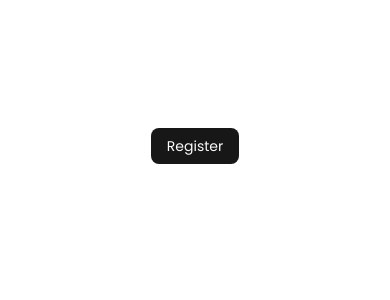
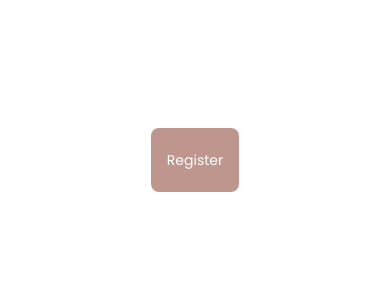
Before and after one commit to ahmedwagd/tinytales-trendline-marketing, a Next.js app: page / in a window 390 px wide. Shown: the top 300 px of the page. Built offline with nearby package versions, Linux system fonts and the light colour scheme.

Commit message:
style(ui): update button styles and auth layout padding
- Change default button color to #BE968E and add cursor-pointer
- Increase default button padding and remove data attributes
- Add horizontal padding to auth layout for better mobile display

```diff
--- a/app/auth/layout.tsx
+++ b/app/auth/layout.tsx
@@ -11,7 +11,7 @@
   children: React.ReactNode;
 }>) {
   return (
-    <main className="flex flex-col items-center justify-center min-h-screen">
+    <main className="min-h-screen flex items-center justify-center px-4">
       {children}
     </main>
   );
--- a/components/ui/button.tsx
+++ b/components/ui/button.tsx
@@ -1,15 +1,15 @@
-import * as React from "react"
-import { Slot } from "@radix-ui/react-slot"
-import { cva, type VariantProps } from "class-variance-authority"
+import * as React from "react";
+import { Slot } from "@radix-ui/react-slot";
+import { cva, type VariantProps } from "class-variance-authority";
 
-import { cn } from "@/lib/utils"
+import { cn } from "@/lib/utils";
 
 const buttonVariants = cva(
-  "inline-flex items-center justify-center gap-2 whitespace-nowrap rounded-md text-sm font-medium transition-all disabled:pointer-events-none disabled:opacity-50 [&_svg]:pointer-events-none [&_svg:not([class*='size-'])]:size-4 shrink-0 [&_svg]:shrink-0 outline-none focus-visible:border-ring focus-visible:ring-ring/50 focus-visible:ring-[3px] aria-invalid:ring-destructive/20 dark:aria-invalid:ring-destructive/40 aria-invalid:border-destructive",
+  "cursor-pointer inline-flex items-center justify-center gap-2 whitespace-nowrap rounded-md text-sm font-medium transition-all disabled:pointer-events-none disabled:opacity-50 [&_svg]:pointer-events-none [&_svg:not([class*='size-'])]:size-4 shrink-0 [&_svg]:shrink-0 outline-none focus-visible:border-ring focus-visible:ring-ring/50 focus-visible:ring-[3px] aria-invalid:ring-destructive/20 dark:aria-invalid:ring-destructive/40 aria-invalid:border-destructive",
   {
     variants: {
       variant: {
-        default: "bg-primary text-primary-foreground hover:bg-primary/90",
+        default: "bg-[#BE968E] text-white hover:bg-[#BE968E]/90",
         destructive:
           "bg-destructive text-white hover:bg-destructive/90 focus-visible:ring-destructive/20 dark:focus-visible:ring-destructive/40 dark:bg-destructive/60",
         outline:
@@ -21,7 +21,7 @@
         link: "text-primary underline-offset-4 hover:underline",
       },
       size: {
-        default: "h-9 px-4 py-2 has-[>svg]:px-3",
+        default: "h-9 px-4 py-8 has-[>svg]:px-3",
         sm: "h-8 rounded-md gap-1.5 px-3 has-[>svg]:px-2.5",
         lg: "h-10 rounded-md px-6 has-[>svg]:px-4",
         icon: "size-9",
@@ -34,29 +34,27 @@
       size: "default",
     },
   }
-)
+);
 
 function Button({
   className,
-  variant = "default",
-  size = "default",
+  variant,
+  size,
   asChild = false,
   ...props
 }: React.ComponentProps<"button"> &
   VariantProps<typeof buttonVariants> & {
-    asChild?: boolean
+    asChild?: boolean;
   }) {
-  const Comp = asChild ? Slot : "button"
+  const Comp = asChild ? Slot : "button";
 
   return (
     <Comp
       data-slot="button"
-      data-variant={variant}
-      data-size={size}
       className={cn(buttonVariants({ variant, size, className }))}
       {...props}
     />
-  )
+  );
 }
 
-export { Button, buttonVariants }
+export { Button, buttonVariants };
```
